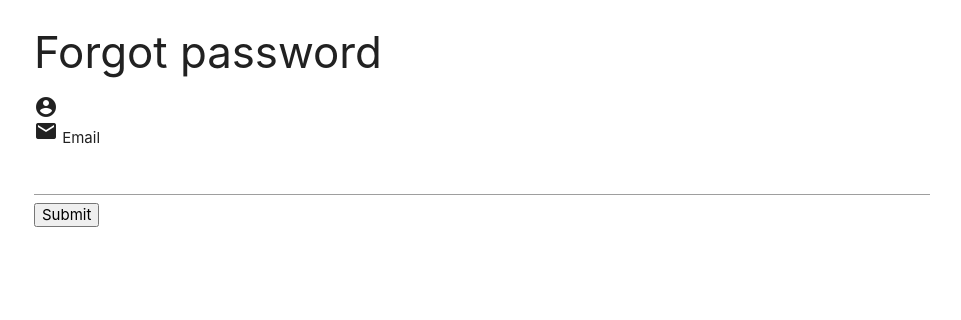
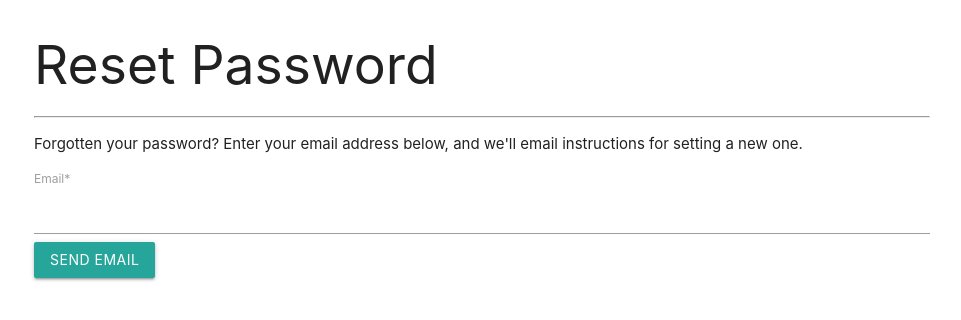
Before and after one commit to Songhee95/django_todo_list, a Django app: page /forgotPassword/ in a window 1280 px wide. Shown: the top 320 px of the page, without its empty margins (158-1119 px from the left). Run offline with Django 3.2, Linux system fonts and the light colour scheme; parts of the project's set-up code (start-up, migrations or seed data) failed here and were passed over; some libraries are stand-ins or nearby versions.

Commit message:
password reset working; need to be styled

```diff
--- a/my_todo_list/settings.py
+++ b/my_todo_list/settings.py
@@ -46,6 +46,7 @@ INSTALLED_APPS = [
     'user_authentication',
     'calendar_app',
     'pwa',
+    'crispy_forms',
 ]
 
 MIDDLEWARE = [
--- a/my_todo_list/urls.py
+++ b/my_todo_list/urls.py
@@ -16,11 +16,21 @@ Including another URLconf
 from django.contrib import admin
 from django.urls import path, include
 from django.conf.urls import url
+from django.contrib.auth import views as auth_views
+
 
 urlpatterns = [
     path('', include('write_list.urls')),
     path('', include('user_authentication.urls')),
     path('', include('calendar_app.urls')),
     path('admin/', admin.site.urls),
-    url('', include('pwa.urls'))
+    url('', include('pwa.urls')),
+    path('pwd_reset_sent/', auth_views.PasswordResetDoneView.as_view(template_name='user_authentication/pwd_reset_sent.html'),
+         name="password_reset_done"),
+
+    path('reset/<uidb64>/<token>/',
+         auth_views.PasswordResetConfirmView.as_view(template_name='user_authentication/pwd_reset_confirm.html'), name='password_reset_confirm'),
+
+    path('pwd_reset_complete/', auth_views.PasswordResetCompleteView.as_view(template_name='user_authentication/pwd_reset_complete.html'),
+         name="password_reset_complete"),
 ]
--- a/templates/user_authentication/forgotPassword.html
+++ b/templates/user_authentication/forgotPassword.html
@@ -18,25 +18,18 @@
 </head>
 
 <body>
-    <div class="container">
-        <h3>Forgot password</h3>
-        <form method="post">
+    {% load crispy_forms_tags %}
+    <!--Reset Password-->
+    <div class="container p-5">
+        <h2 class="font-weight-bold mt-3">Reset Password</h2>
+        <hr>
+        <p>Forgotten your password? Enter your email address below, and we'll email instructions for setting a new one.
+        </p>
+        <form method="POST">
             {% csrf_token %}
-            <div class='register_page_icons'>
-                <i class="material-icons prefix">account_circle</i>
-                {{form.username.label}}
-                {{form.username}}
-            </div>
-            <div class='register_page_icons'>
-                <i class="material-icons prefix">email</i>
-                {{form.email.label}}
-                {{form.email}}
-            </div>
-            <button type="submit">Submit</button>
+            {{ form|crispy }}
+            <button class="btn btn-primary" type="submit">Send email</button>
         </form>
-        {% for message in messages %}
-        <p id="messages">{{message}}</p>
-        {% endfor %}
     </div>
 </body>
 
--- a/user_authentication/urls.py
+++ b/user_authentication/urls.py
@@ -8,6 +8,16 @@ urlpatterns = [
     path('login/', views.loginPage, name='login'),
     path('forgotUsername/', views.forgotUsernamePage, name='forgotUsername'),
 
-    path('forgotPassword/', auth_views.PasswordResetView.as_view(
-        template_name='user_authentication/forgotPassword.html'), name='password_forgot'),
+    path('forgotPassword/', auth_views.PasswordResetView.as_view(template_name='user_authentication/forgotPassword.html'),
+         name='password_reset'),
+
+    path('pwd_reset_sent/', auth_views.PasswordResetDoneView.as_view(template_name='user_authentication/pwd_reset_sent.html'),
+         name="password_reset_done"),
+
+    path('reset/<uidb64>/<token>/',
+         auth_views.PasswordResetConfirmView.as_view(template_name='user_authentication/pwd_reset_confirm.html'), name='password_reset_confirm'),
+
+    path('pwd_reset_complete/', auth_views.PasswordResetCompleteView.as_view(template_name='user_authentication/pwd_reset_complete.html'),
+         name="password_reset_complete"),
+
 ]
```
Also changed, not shown: templates/user_authentication/pwd_reset_complete.html (+6 -3 lines), templates/user_authentication/pwd_reset_confirm.html (+35 -13 lines), templates/user_authentication/pwd_reset_done.html (deleted, +0 -8 lines), templates/user_authentication/pwd_reset_email.html (deleted, +0 -10 lines), templates/user_authentication/pwd_reset_sent.html (added, +8 -0 lines), db.sqlite3.
